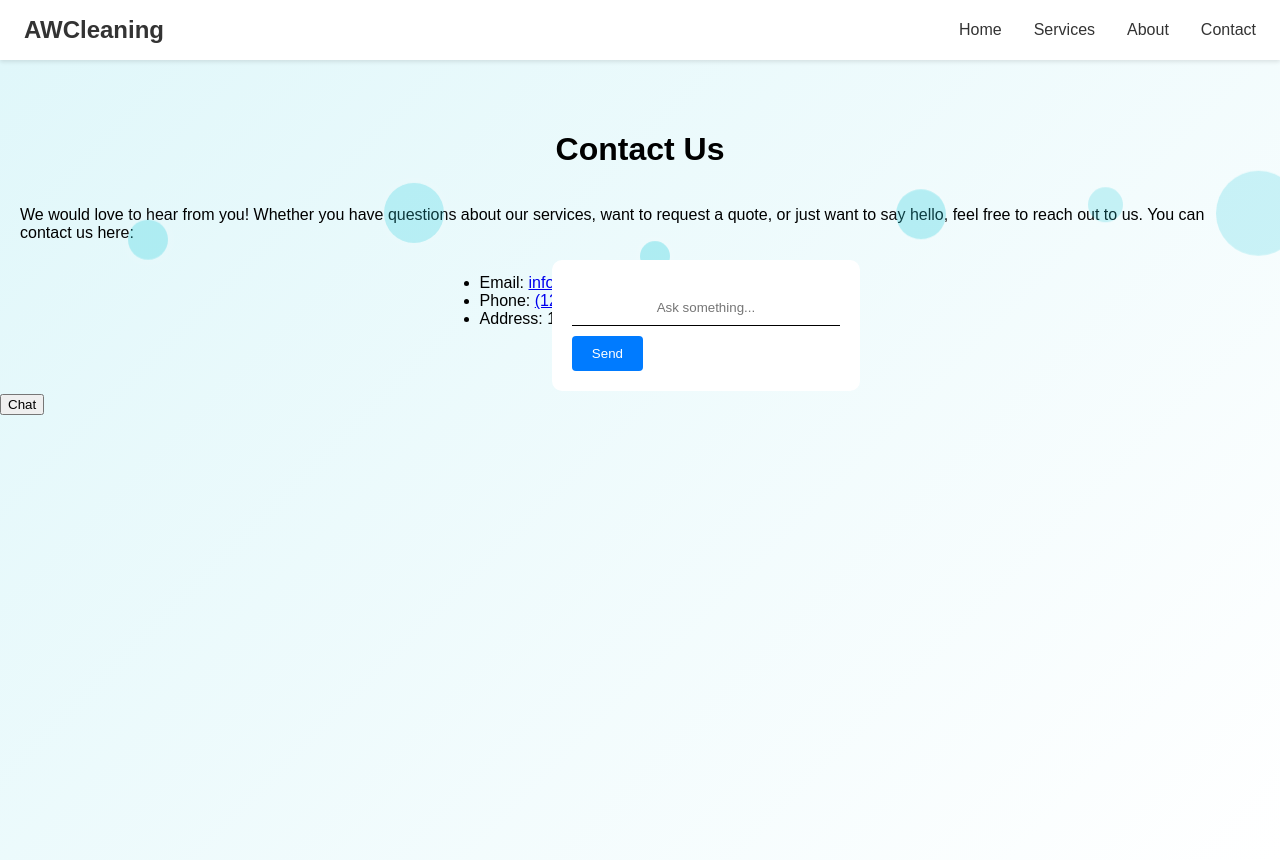
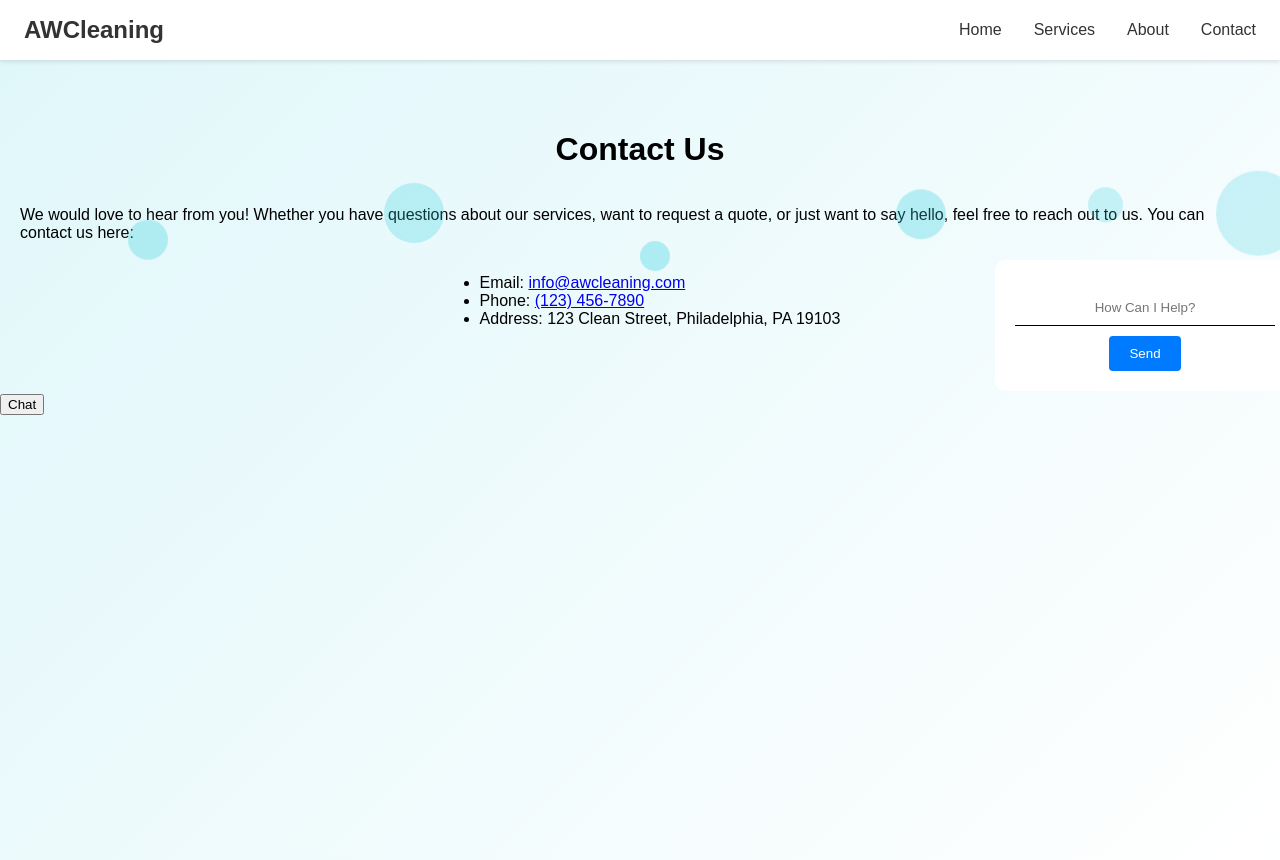
Before and after one commit to ElijahSWilliams/AWCLEANING, a React (Vite) app: page /#/contact in a window 1280 px wide. Built offline with nearby package versions, Linux system fonts and the light colour scheme.

Commit message:
Chatbot Layout Created

```diff
--- a/src/Chatbot/Chatbot.css
+++ b/src/Chatbot/Chatbot.css
@@ -3,11 +3,11 @@
 .chatbot {
   background-color: white;
   padding: 20px;
-  max-width: 400px;
+  width: 300px;
   max-height: 400px;
   position: absolute;
   top: 200px;
-  right: 420px; /* hide off screen */
+  right: -15px; /* hide off screen */
   transition: right 0.3 ease;
   border-radius: 10px; overflow-y: auto;
 }
@@ -31,6 +31,7 @@
 }
 
 .chatbot__send-btn {
+  display: flex;
   margin-top: 10px;
   margin-left: auto;
   margin-right: auto;
--- a/src/Chatbot/Chatbot.jsx
+++ b/src/Chatbot/Chatbot.jsx
@@ -14,7 +14,7 @@ function Chatbot() {
     const userMessage = input; // Store user message
 
     //display user message immediately
-    setMessages((prev) => [...prev, { role: "User", text: userMessage }]); //take old messages 'prev' and add new message to end of array
+    setMessages((prev) => [...prev, { role: "You (User)", text: userMessage }]); //take old messages 'prev' and add new message to end of array
 
     setInput(""); // Clear input field
 
@@ -35,7 +35,7 @@ function Chatbot() {
 
       const data = await res.json(); //get response from backend, which should contain 'reply' key with chatbot's response
 
-      setMessages((prev) => [...prev, { role: "Bot", text: data.reply }]); //add chatbot's response to messages array, which will trigger re-render and display the new message in the UI
+      setMessages((prev) => [...prev, { role: "Sudds (Bot)", text: data.reply }]); //add chatbot's response to messages array, which will trigger re-render and display the new message in the UI
     } catch (err) {
       console.error("Error:", err);
 
@@ -43,7 +43,7 @@ function Chatbot() {
       setMessages((prev) => [
         ...prev,
         {
-          role: "Bot",
+          role: "Sudds (Bot)",
           text: "Something went wrong. Please try again.",
         },
       ]);
@@ -73,7 +73,7 @@ function Chatbot() {
         onChange={(e) =>
           setInput(e.target.value)
         } /* Keep input synced with state */
-        placeholder="Ask something..."
+        placeholder="How Can I Help?"
         onKeyDown={(e) => e.key === "Enter" && sendMessage()} //allow user to press Enter to send message
       />
       <button onClick={sendMessage} className="chatbot__send-btn">
```
